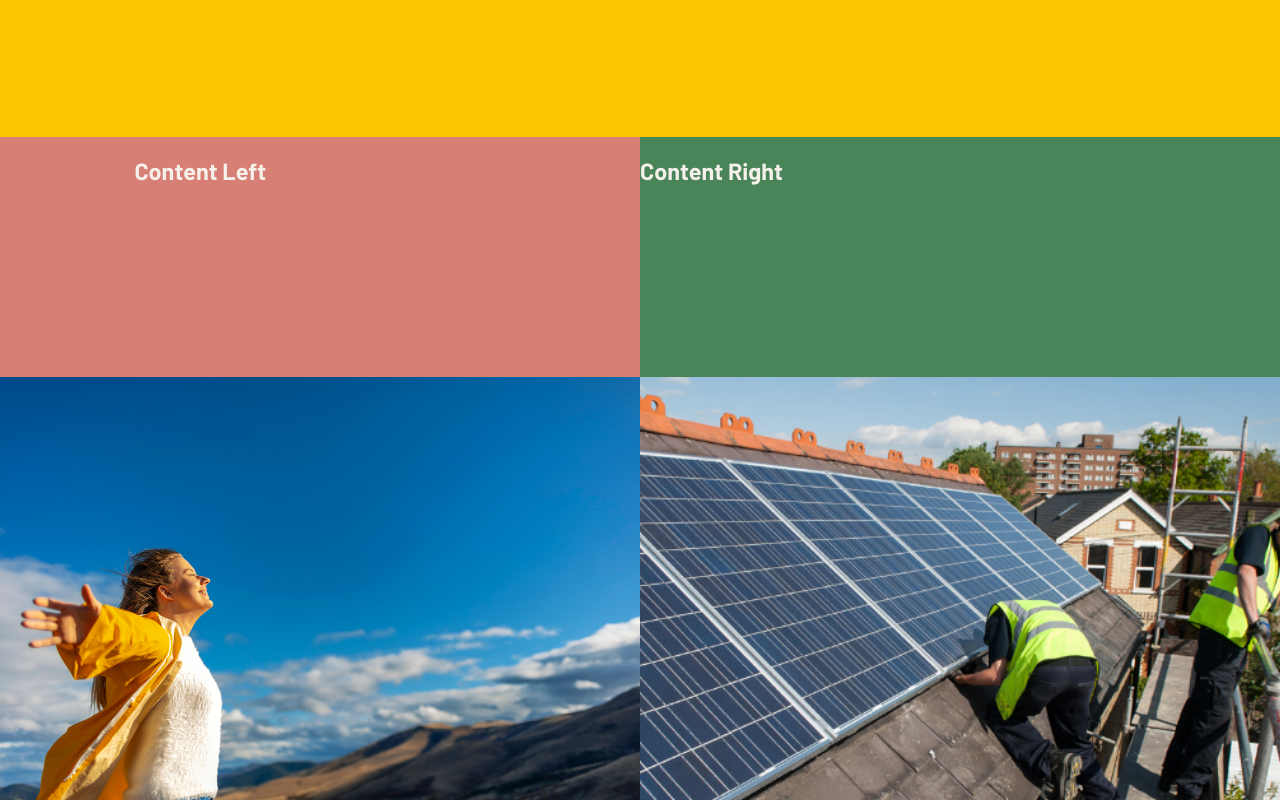
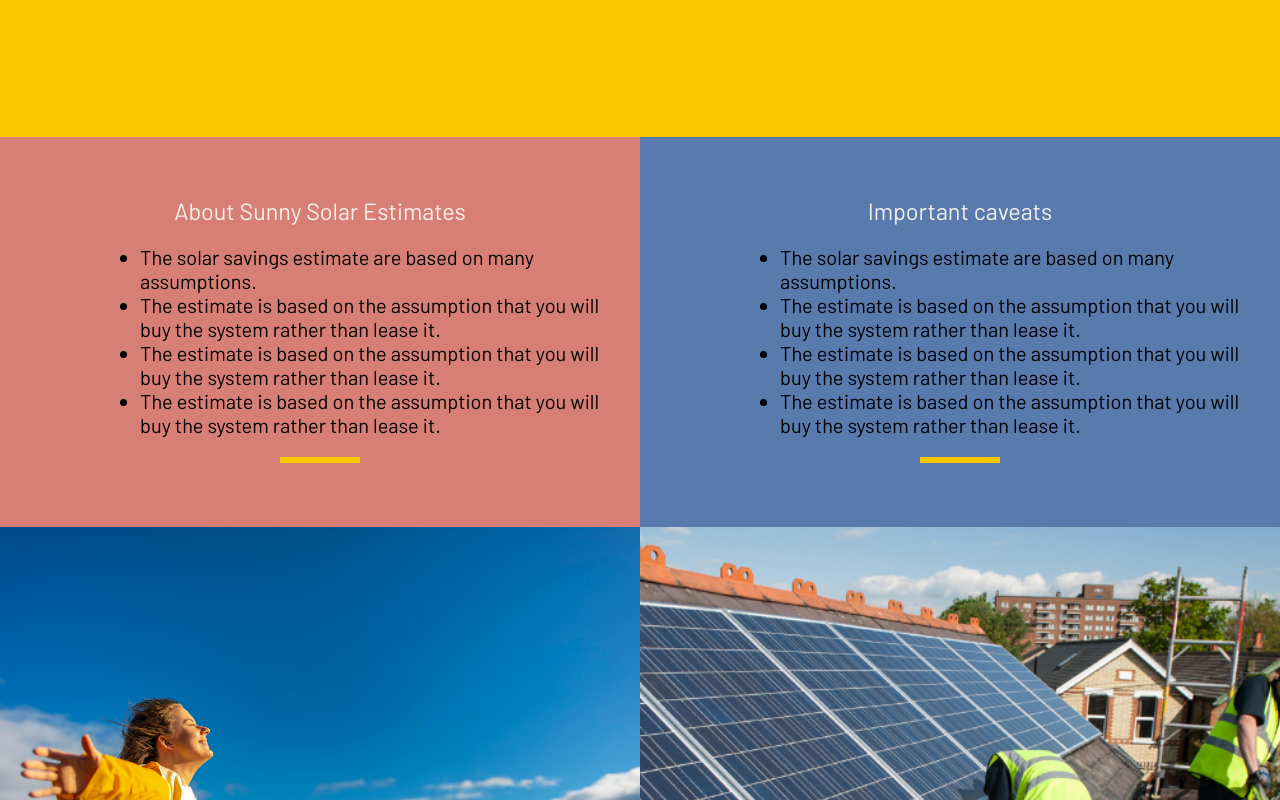
Before and after one commit to johndck/solarPotentialApplication, a React (Vite) app: page / in a window 1280 px wide. Shown: the part 540-1340 px from the top of the page. Built offline with nearby package versions, Linux system fonts and the light colour scheme.

Commit message:
sorted out marketing section

```diff
--- a/src/components/aboutSunny.jsx
+++ b/src/components/aboutSunny.jsx
@@ -4,15 +4,47 @@
       <div className="detailsLeft">
         <div className="contentLeft">
           <div className="detailsLeftContent">
-            <h3>Content Left </h3>
+            <h3>About Sunny Solar Estimates </h3>
+            <ul>
+              <li>The solar savings estimate are based on many assumptions.</li>
+              <li>
+                The estimate is based on the assumption that you will buy the
+                system rather than lease it.
+              </li>
+              <li>
+                The estimate is based on the assumption that you will buy the
+                system rather than lease it.
+              </li>
+              <li>
+                The estimate is based on the assumption that you will buy the
+                system rather than lease it.
+              </li>
+            </ul>
+            <div className="marketingBlock"></div>
           </div>
         </div>
       </div>
       <div className="detailsRight">
         <div className="contentRight">
           <div className="detailsRightContent">
-            <h3>Content Right </h3>
+            <h3>Important caveats </h3>
+            <ul>
+              <li>The solar savings estimate are based on many assumptions.</li>
+              <li>
+                The estimate is based on the assumption that you will buy the
+                system rather than lease it.
+              </li>
+              <li>
+                The estimate is based on the assumption that you will buy the
+                system rather than lease it.
+              </li>
+              <li>
+                The estimate is based on the assumption that you will buy the
+                system rather than lease it.
+              </li>
+            </ul>
           </div>
+          <div className="marketingBlock"></div>
         </div>
       </div>
     </section>
--- a/src/components/footer.jsx
+++ b/src/components/footer.jsx
@@ -44,6 +44,7 @@
 
           <div className="footerLogo">
             <img src="/assets/Sunny.svg" alt="Image 1" />
+            <div>version 0.9 5 Mar 23</div>
           </div>
         </div>
       </div>
--- a/src/index.css
+++ b/src/index.css
@@ -239,32 +239,61 @@
 .sunnyDetailsSection {
   display: grid;
   grid-template-columns: 50% 50%;
-  height: 12rem;
 }
 .detailsLeft {
   background-color: var(--siteRed);
 }
 .detailsRight {
-  background-color: var(--siteGreen);
+  background-color: var(--siteblue);
+}
+
+.detailsLeftContent h3 {
+  padding-top: 1rem;
+  padding-bottom: 1rem;
+  color: var(--background-color);
+  font-weight: 400;
+}
+
+.detailsRightContent h3 {
+  padding-top: 1rem;
+  padding-bottom: 1rem;
+  color: var(--background-color);
+  font-weight: 400;
 }
 
 .contentLeft {
-  padding-left: 21%;
-}
-.contentRight {
-  padding-right: 21%;
+  padding: 2rem;
+  text-align: center;
 }
 
-.detailsLeft h3 {
+.detailsLeftContent h3 {
   padding-top: 1rem;
   padding-bottom: 1rem;
   color: var(--background-color);
 }
 
-.detailsRight h3 {
-  padding-top: 1rem;
-  padding-bottom: 1rem;
-  color: var(--background-color);
+.detailsLeftContent ul {
+  text-align: left;
+  padding-left: 5rem;
+}
+
+.contentRight {
+  padding: 2rem;
+  text-align: center;
+}
+
+.detailsRightContent ul {
+  text-align: left;
+  padding-left: 5rem;
+}
+
+.marketingBlock {
+  display: inline-block;
+  width: 4rem;
+  height: 0.3rem;
+  background-color: var(--siteYellow);
+  margin-bottom: 1rem;
+  margin-top: 1rem;
 }
 
 /* marketing section */
@@ -314,8 +343,10 @@
 
 .footerLogo {
   display: flex;
-  justify-content: center;
+  flex-direction: column;
+  align-items: center;
   padding-bottom: 2rem;
+  font-size: smaller;
 }
 
 .contact-submit {
@@ -396,4 +427,12 @@
   .footerGBcontainer {
     text-align: left;
   }
+
+  .detailsLeftContent ul {
+    padding-left: 1rem;
+  }
+
+  .detailsRightContent ul {
+    padding-left: 1rem;
+  }
 }
```
